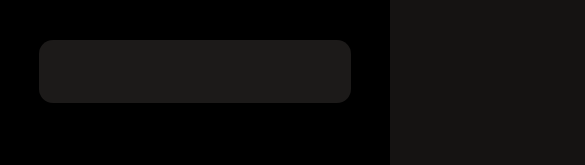
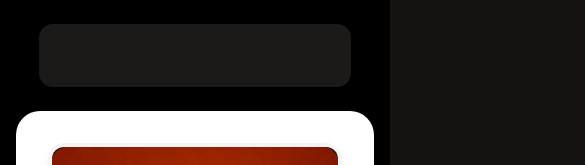
Before and after one commit to boymeetsblockchain/aje-oluwasegun, a SvelteKit app: page / in a window 390 px wide. Shown: the top 165 px of the page, 585 px wide, since content can reach past the window. Built offline with nearby package versions, Linux system fonts and the light colour scheme; some icons are missing.

Commit message:
feat: improve layout styling for navigation and content sections

```diff
--- a/src/routes/+layout.svelte
+++ b/src/routes/+layout.svelte
@@ -12,17 +12,18 @@
 </svelte:head>
 
 <div class="min-h-screen bg-black">
-	<nav class="grid place-items-center py-10">
+	<nav class="grid place-items-center px-4 py-6 sm:px-6 sm:py-10">
 		<Navbar />
 	</nav>
-	<div class="mx-auto flex max-w-7xl">
+
+	<div class="mx-auto flex max-w-7xl flex-col gap-6 px-4 pb-8 sm:px-6 lg:flex-row lg:px-8">
 		<!-- Left Fixed/Sticky Card -->
-		<aside class="sticky top-0 h-screen w-95 shrink-0 p-6">
+		<aside class="w-full lg:sticky lg:top-0 lg:h-screen lg:w-95 lg:shrink-0 lg:p-6">
 			<Infocard />
 		</aside>
 
 		<!-- Scrollable Content -->
-		<main class="min-h-screen flex-1 px-6 py-8">
+		<main class="min-h-screen flex-1 py-2 lg:px-6 lg:py-8">
 			{@render children()}
 		</main>
 	</div>
```
